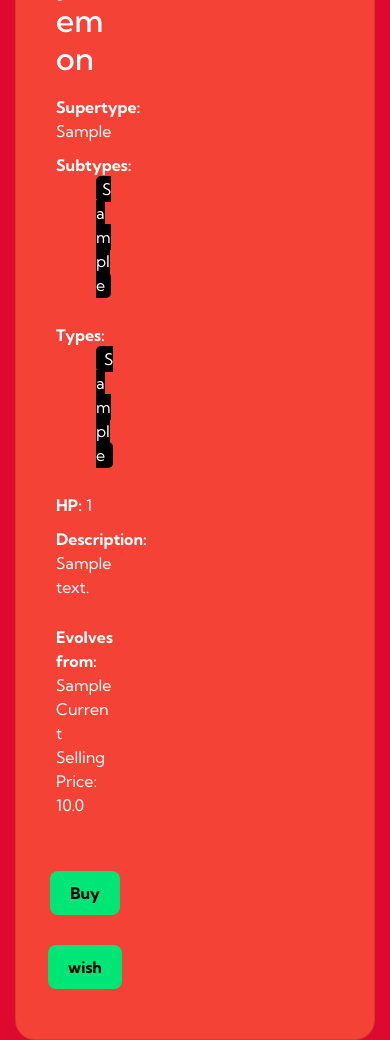
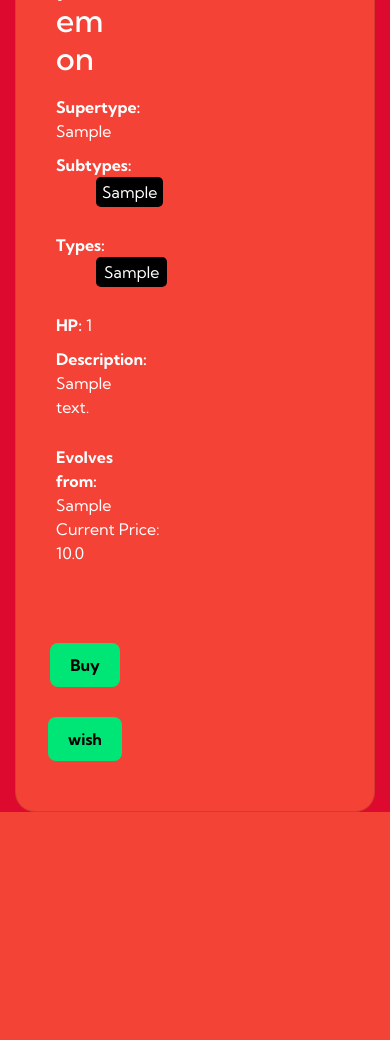
Before and after one commit to advaithm582/poketrade2, a Django app: page /pokemon/1/ in a window 390 px wide. Shown: the part 299-1339 px from the top of the page. After the commit the page ends 1111 px from the top, so only its background shows below. Run offline with Django 5.2, Linux system fonts and the light colour scheme; tables that the repository leaves empty hold one stand-in row (values such as "Sample post"); some libraries are stand-ins or nearby versions.

Commit message:
More UI changes

```diff
--- a/trading/templates/trading/pokemon_detail.html
+++ b/trading/templates/trading/pokemon_detail.html
@@ -15,7 +15,6 @@
 }
 
 .card .info-section {
-    /*background-color: #4CAF50; */
     border-radius: 12px;
     padding: 20px;
     color: #fff;
@@ -40,7 +39,9 @@
     width: 200px;
     border-radius: 8px;
 }
-
+.types {
+    display: flex;
+}
 .types span {
     background-color: black;
     color: white;
@@ -48,12 +49,19 @@
     border-radius: 5px;
     margin-right: 5px;
 }
+.subtypes {
+    display: flex;
+}
 .subtypes li {
     display: inline;
     margin-right: 8px;
     background: black;
     padding: 3px 6px;
     border-radius: 5px;
+}
+.price {
+    display: flex;
+    width: 233%;
 }
 .info-label {
     font-weight: bold;
@@ -109,8 +117,7 @@
   }
 
   .card .image-right img {
-    width: 200px;
-    max-width: 100%;
+    max-width: 80%;
     height: auto;
   }
 
@@ -169,10 +176,8 @@
                 <div class="info-label">Evolves from:</div>
                 {{ the_pokemon.evolves_from }}
             {% endif %}
+            <div class="price">Current Price: {{ the_pokemon.sell_price }} </div>
 
-            <span class="row-sm-3">
-                <a>Current Selling Price: {{ the_pokemon.sell_price }} </a>
-            </span>
 
             <br><br>
             <div class = "buttons-container">
```
Also changed, not shown: trading/tests.py (+3 -4 lines).
